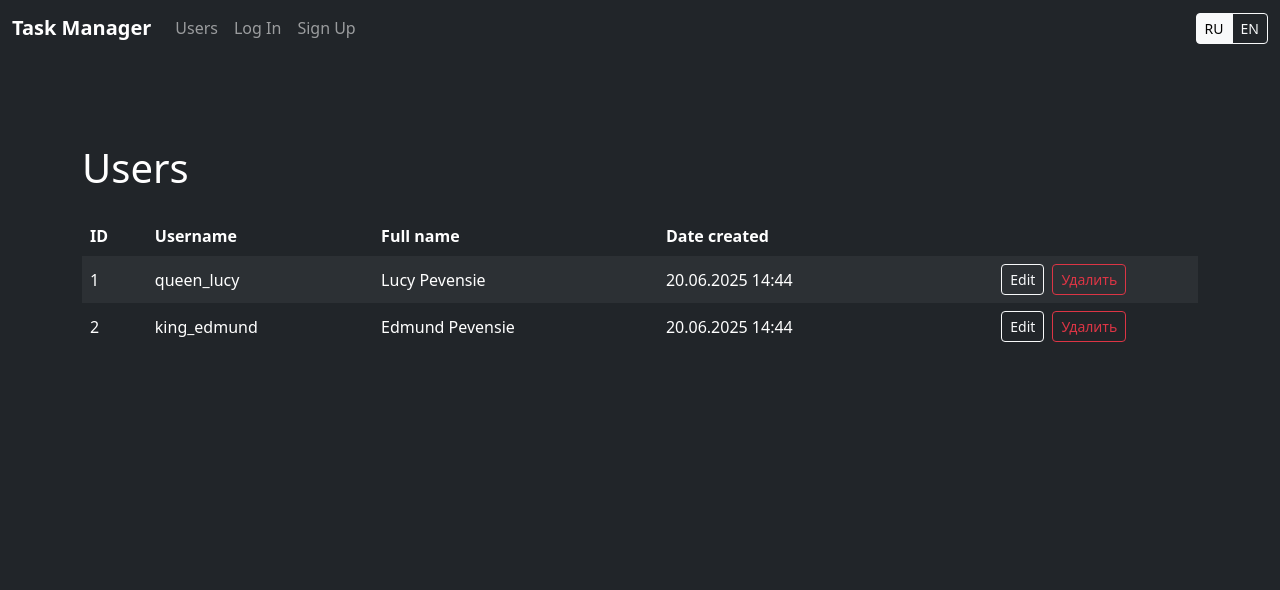
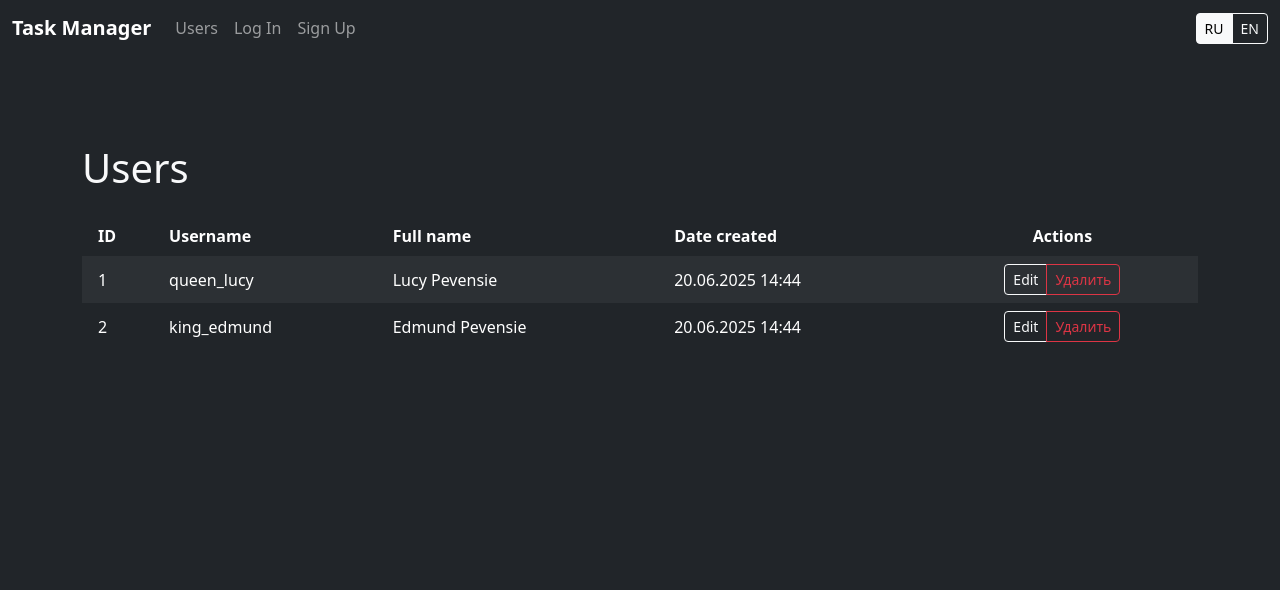
Before and after one commit to nyanyapushkina/python-project-52, a Django app: page /users/ in a window 1280 px wide. Shown: the top 590 px of the page. Run offline with Django 4.2, Linux system fonts and the light colour scheme; data comes from the database, SQL or seed files in the repository; some libraries are stand-ins or nearby versions.

Commit message:
Update index page for users

```diff
--- a/task_manager/templates/users/index.html
+++ b/task_manager/templates/users/index.html
@@ -7,33 +7,33 @@
 {% block content %}
 <div class="row">
   <div class="col-12">
-    <h1 class="mb-4">{% trans "Users" %}</h1>
+    <h1 class="mb-4 text-light">{% trans "Users" %}</h1>
 
     {% if users %}
       <div class="table-responsive">
         <table class="table table-dark table-striped table-borderless align-middle mb-0">
-          <thead class="align-middle">
+          <thead>
             <tr>
-              <th scope="col">ID</th>
+              <th scope="col" class="ps-3">ID</th>
               <th scope="col">{% trans "Username" %}</th>
               <th scope="col">{% trans "Full name" %}</th>
               <th scope="col">{% trans "Date created" %}</th>
-              <th scope="col" class="text-center"></th>
+              <th scope="col" class="text-center pe-3">{% trans "Actions" %}</th>
             </tr>
           </thead>
           <tbody>
             {% for user in users %}
               <tr>
-                <td>{{ user.id }}</td>
+                <td class="ps-3">{{ user.id }}</td>
                 <td>{{ user.username }}</td>
                 <td>{{ user.get_full_name }}</td>
                 <td>{{ user.date_joined|date:"d.m.Y H:i" }}</td>
-                <td class="text-center">
-                  <div class="d-inline-flex flex-wrap justify-content-center gap-2">
-                    <a href="{% url 'users:update' user.id %}" class="btn btn-sm btn-outline-light">
+                <td class="text-center pe-3">
+                  <div class="btn-group btn-group-sm" role="group">
+                    <a href="{% url 'users:update' user.id %}" class="btn btn-outline-light">
                       {% trans "Edit" %}
                     </a>
-                    <a href="{% url 'users:delete' user.id %}" class="btn btn-sm btn-outline-danger">
+                    <a href="{% url 'users:delete' user.id %}" class="btn btn-outline-danger">
                       {% trans "Delete" %}
                     </a>
                   </div>
@@ -44,7 +44,7 @@
         </table>
       </div>
     {% else %}
-      <div class="text-white">
+      <div class="alert alert-dark">
         {% trans "No users found." %}
       </div>
     {% endif %}
```
